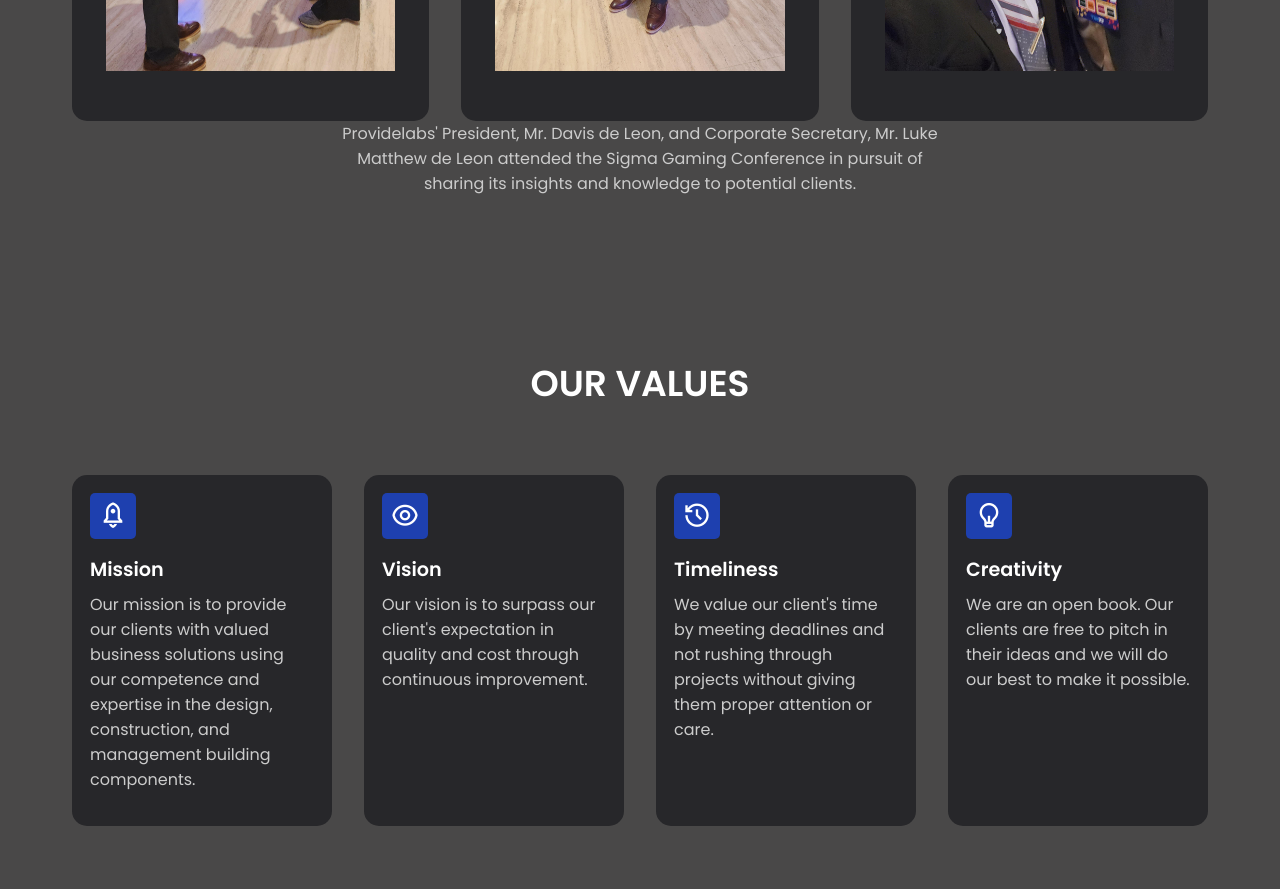
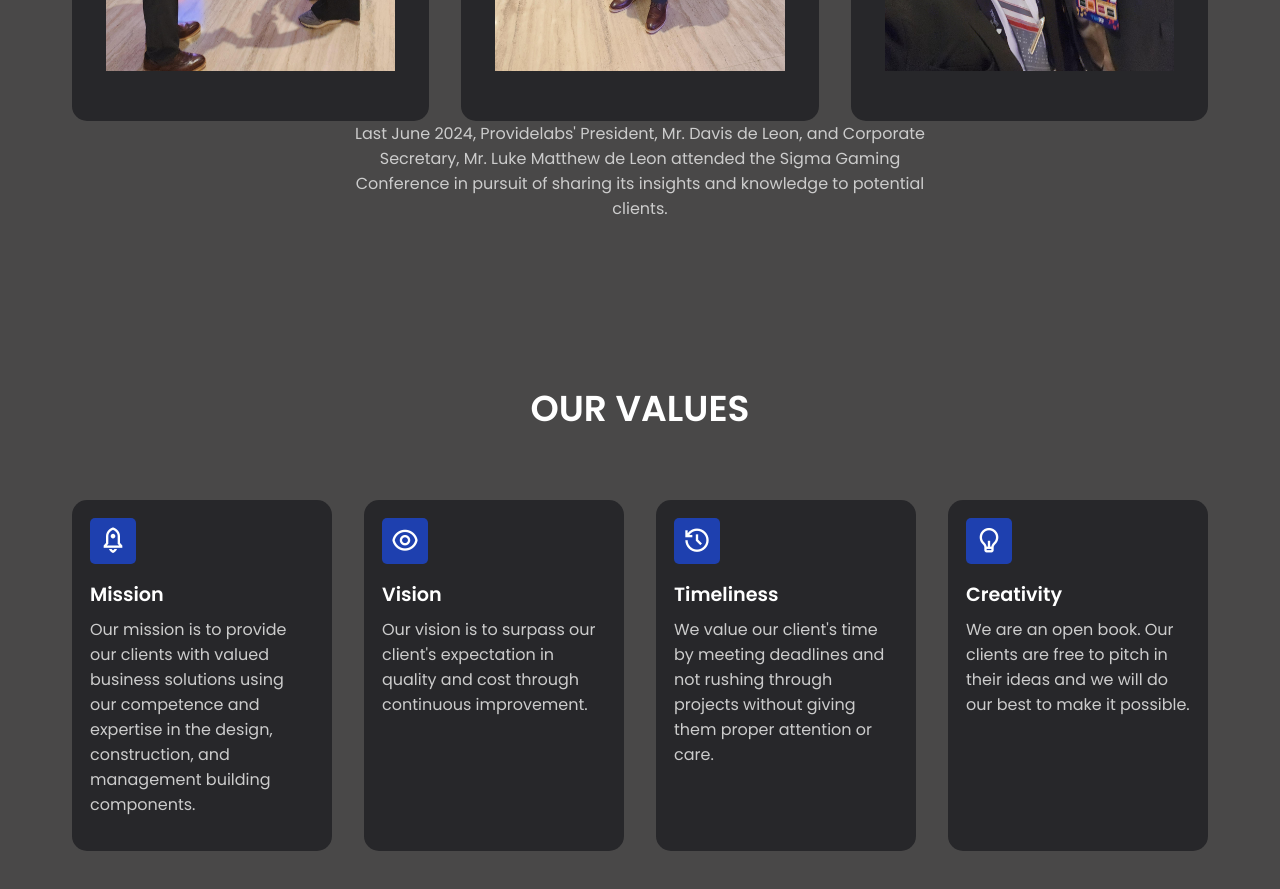
Before and after one commit to ldg2700/ldg2700-github.io, a plain HTML site: page index.html in a window 1280 px wide. Shown: the part 2240-3129 px from the top of the page. Drawn offline with nearby package versions, Linux system fonts and the light colour scheme.

Commit message:
Update index.html

```diff
--- a/index.html
+++ b/index.html
@@ -71,7 +71,7 @@
             </div>
         </div>
         <p class="sub-header">
-            Providelabs' President, Mr. Davis de Leon, and Corporate Secretary, Mr. Luke Matthew de Leon attended the Sigma Gaming Conference in pursuit of sharing its insights and knowledge to potential clients.
+            Last June 2024, Providelabs' President, Mr. Davis de Leon, and Corporate Secretary, Mr. Luke Matthew de Leon attended the Sigma Gaming Conference in pursuit of sharing its insights and knowledge to potential clients.
         </p>
     </section>
 
```
